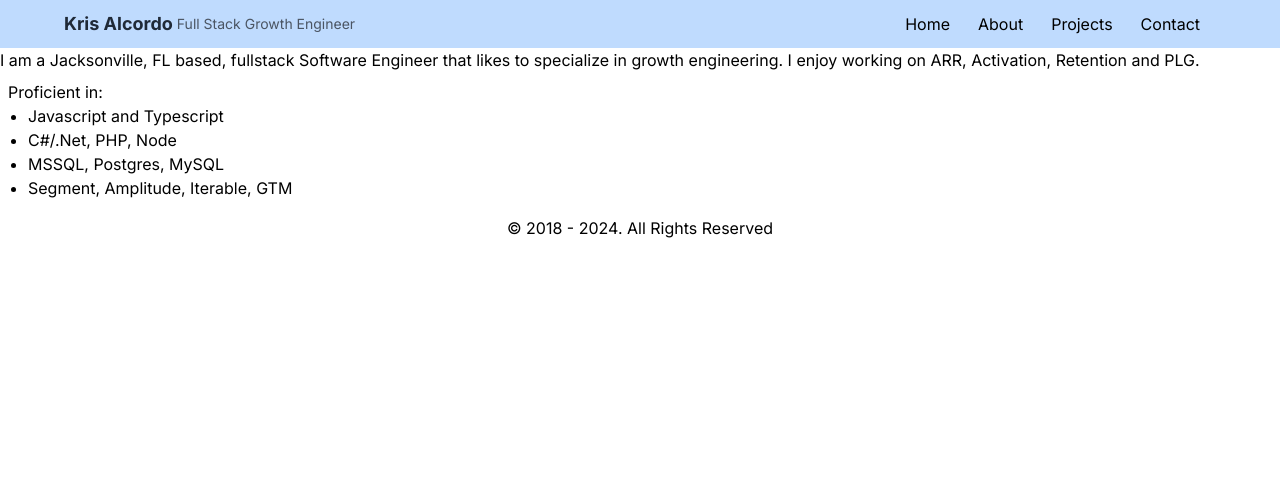
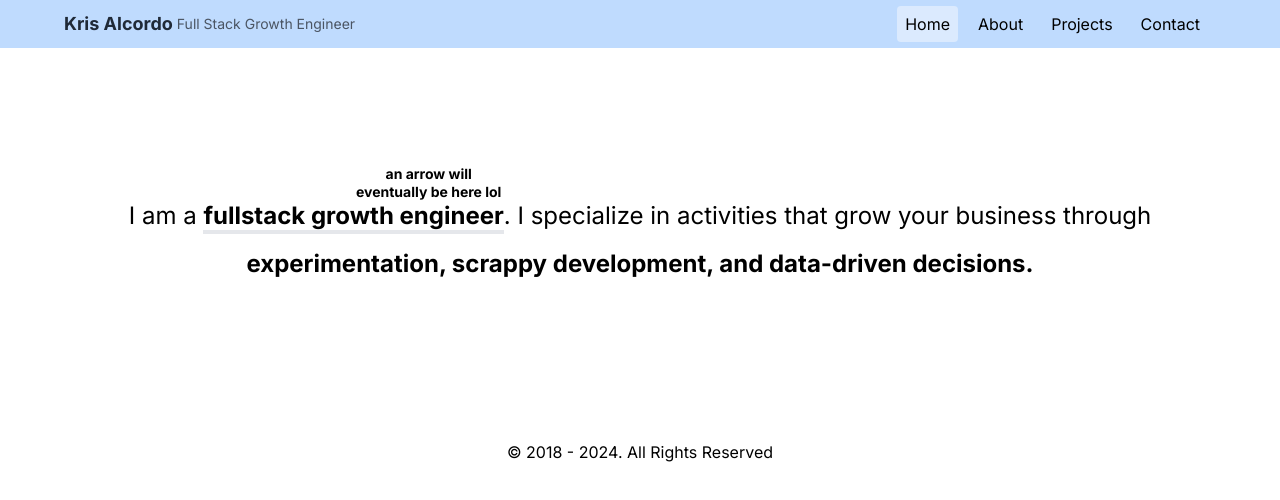
Before and after one commit to kjaonline/kris-alcordo-portfolio-2024, a Next.js app: page / in a window 1280 px wide. Shown: the top 500 px of the page. Built offline with nearby package versions, Linux system fonts and the light colour scheme.

Commit message:
feat: Improve GeneralLayout component with max-width and centralized layout
The GeneralLayout component has been updated to include a max-width property and a centralized layout. This change enhances the visual appeal and usability of the component.

```diff
--- a/src/app/components/GeneralLayout.tsx
+++ b/src/app/components/GeneralLayout.tsx
@@ -10,7 +10,7 @@ const GeneralLayout : React.FC<GeneralLayoutProps>= ({ children }) => {
 	return (
 		<div className="w-full mx-auto">
 			<Header />
-			<section>
+			<section className="max-w-6xl m-auto">
 				{children}
 			</section>
 			<Footer />
--- a/src/app/components/headerComponents/Navigation.tsx
+++ b/src/app/components/headerComponents/Navigation.tsx
@@ -1,4 +1,5 @@
-const Navigation :React.FC = () => {
+import { usePathname } from "next/navigation"
+
 const navItems = [
 	{
 		name: "Home",
@@ -17,16 +18,18 @@ const Navigation :React.FC = () => {
 		link: "/contact"
 	}
 ]
+
+const Navigation :React.FC = () => {
+	const path = usePathname()
 	return (
 		<div>
-
 			<ul className="flex gap-3 items-center p-2">
 				{navItems.map((item, index) =>
-					<li className=""
-						key={index}>
-						<a
-							className="p-2 transition-all rounded hover:bg-blue-100"
-							href={item.link}>{item.name}
+					<li key={index} >
+						<a href={item.link}
+							className={`p-2 rounded hover:bg-blue-100 transition-all
+										${item.link === path && "bg-blue-100"}`}>
+							{item.name}
 						</a>
 					</li>
 				)}
--- a/src/app/page.tsx
+++ b/src/app/page.tsx
@@ -1,23 +1,63 @@
+'use client'
+
+import React, { useState } from "react";
 
 export default function Home() {
+    const [ showWhatGrowthEngineer, setShowWhatGrowthEngineer ] = useState(false);
+
     const skills = [
         'Javascript and Typescript',
         'C#/.Net, PHP, Node',
         'MSSQL, Postgres, MySQL',
         'Segment, Amplitude, Iterable, GTM'
     ]
-  return (
-    <main>
-        <p>I am a Jacksonville, FL based, fullstack Software Engineer that likes to specialize in growth engineering.
-            I enjoy working on ARR, Activation, Retention and PLG.</p>
-        <div className="p-2">
-            <p>Proficient in:</p>
-            <ul className="pl-5 list-disc">
-                {skills.map(((skill, i) =>
-                        <li key={i}>{skill}</li>
-                ))}
-            </ul>
-        </div>
-    </main>
-  );
+
+    return (
+        <main>
+            <div className="h-96 flex items-center justify-center relative">
+                <h1 className="text-2xl p-2 text-center leading-loose">
+                    <GrowthEngineer setState={setShowWhatGrowthEngineer} /> I specialize in activities that grow your business through
+                    <span className="font-bold"> experimentation, scrappy development, and data-driven decisions.</span>
+                </h1>
+                {showWhatGrowthEngineer && (
+                    <div
+                        className="absolute p-4 rounded shadow border top-1/2 left-1/2 -translate-x-1/2 -translate-y-1/2 bg-white lead-loose"
+                    >
+                        <span className="font-bold block mb-4">What is a Growth Engineer?</span>
+                        A <span className="font-bold">growth engineer</span> works as a part of a Growth Team to help
+                        innovate and improve the product or service at hand.
+                        They deliver highly data-driven experiments to accelerate growth and improve metrics.
+                        <button onClick={() => setShowWhatGrowthEngineer(false)}
+                            className="block w-full bg-blue-500 text-white p-2 rounded mt-4 hover:bg-blue-600 transition-all"
+                        >
+                            Cool!
+                        </button>
+                    </div>
+                )}
+            </div>
+        </main>
+    );
 }
+
+interface GrowthEngineerProps {
+    setState: React.Dispatch<React.SetStateAction<boolean>>
+}
+
+const GrowthEngineer :React.FC<GrowthEngineerProps> = ({setState}) => {
+    return (
+        <span
+        	className="relative "
+            onClick={() => {setState(true)}}
+        >
+            I am a <span className="font-bold relative cursor-pointer border-b-4 transition-all
+                            hover:text-neutral-700 hover:border-b-4 hover:border-neutral-700">
+                <div
+                    className="absolute bottom-full left-1/2 animate-bounce leading-tight text-sm"
+                >
+                    an arrow will eventually be here lol
+                </div>
+                fullstack growth engineer
+            </span>.
+        </span>
+    )
+}
```
Lines whose indentation alone changed are shown as unchanged.
